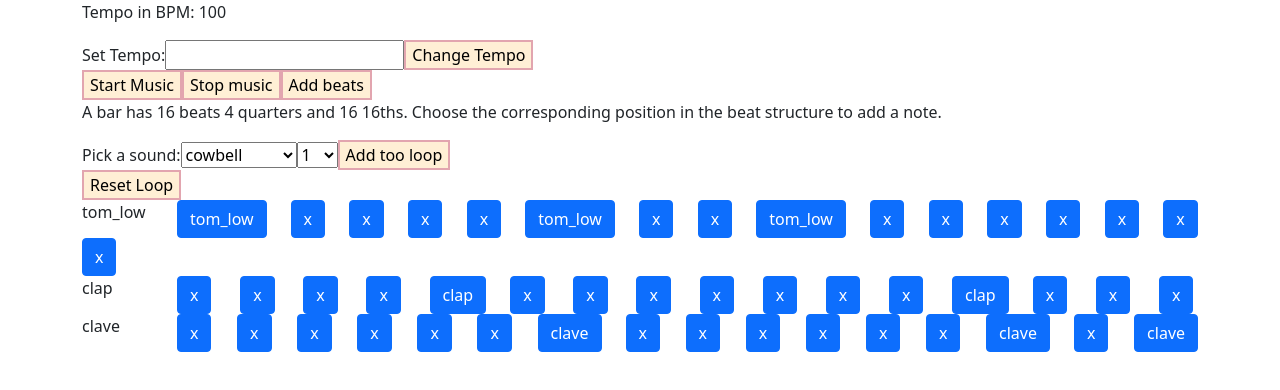
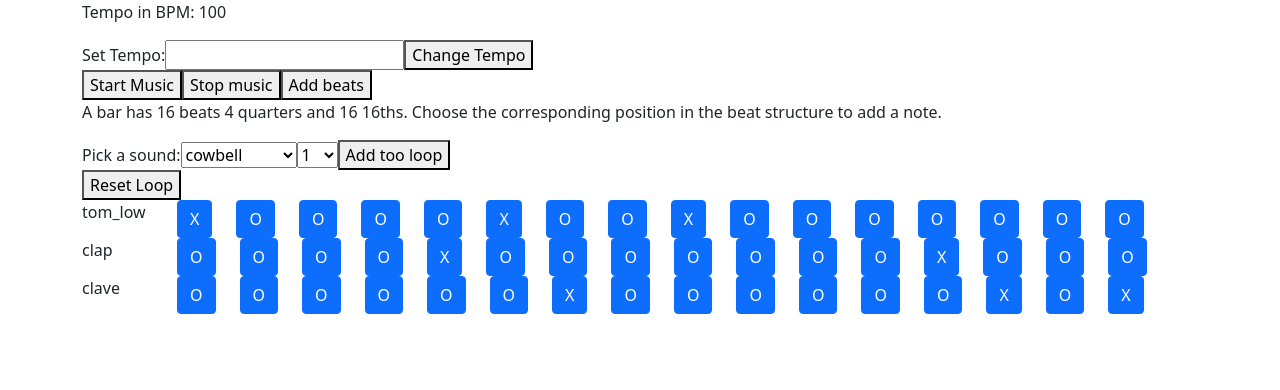
Before and after one commit to professional-pigeon/react-music-app, a React (Create React App) app: page / in a window 1280 px wide. Shown: the top 390 px of the page. Built offline with nearby package versions, Linux system fonts and the light colour scheme; no server answers.

Commit message:
add button class and col class

```diff
--- a/src/components/App.css
+++ b/src/components/App.css
@@ -4,10 +4,9 @@
 
 .LeftMostCol {
   text-align: left;
-  margin-right: ;
 }
 
-Button {
+.noteButton {
   background-color: papayawhip;
   border: solid rgb(226, 165, 175) 2px;
 }
--- a/src/components/NoteVisual.js
+++ b/src/components/NoteVisual.js
@@ -25,9 +25,9 @@ function NoteVisual(props) {
       for (let i = 0; i < arrayOfNotes.length; i++) {
         let checkArray = arrayOfNotes[i]
         if (checkArray.includes(instrument)) {
-          colArray.push(<Col><Button>{instrument}</Button></Col>)
+          colArray.push(<Col sm="auto"><Button className="noteButton">X</Button></Col>)
         } else {
-          colArray.push(<Col><Button>x</Button></Col>)
+          colArray.push(<Col sm="auto"><Button className="noteButton">O</Button></Col>)
         }
       }
       rowArray.push(
```
